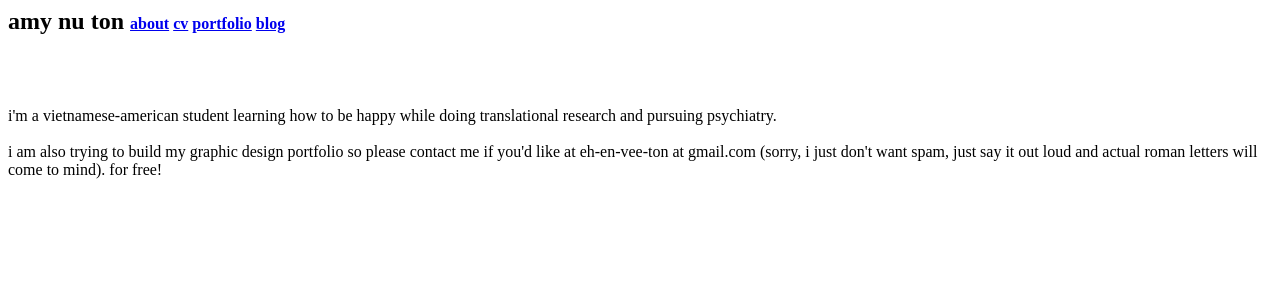
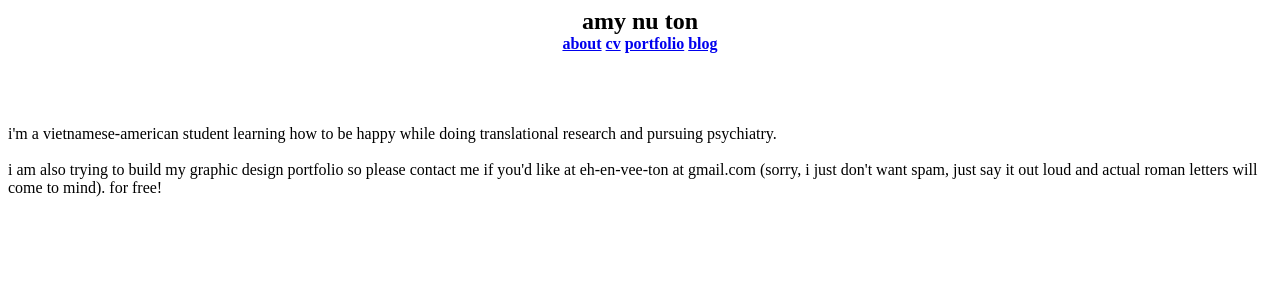
Before and after one commit to anvton/anvton.github.io, a Jekyll site: the page built from about/index.html, in a window 1280 px wide. Shown: the top 300 px of the page. Built offline with Jekyll 4.4.1, drawn with Linux system fonts in a browser that asks for light colours.

Commit message:
Update default.html

```diff
--- a/_layouts/default.html
+++ b/_layouts/default.html
@@ -6,7 +6,8 @@
 			<link rel="stylesheet" type="text/css" href="http://amynton.com/_layouts/css/main.css">
 		</head>
 		<body>
-			<nav><b><font size="+2">amy nu ton         </font> <a href="http://amynton.com/about" target="_self">about</a>   <a href="https://drive.google.com/file/d/0B5fIVhbp_RKBbzREUEtmWkZ2QUU/view?usp=sharing" target="_blank">cv</a>   <a href="http://amynton.com/portfolio" target="_self">portfolio</a>   <a href="http://amynton.com/blog" target="_self">blog</a></b></nav>
+			<nav><center><b><font size="+2">amy nu ton         </font>
+				<br /><a href="http://amynton.com/about" target="_self">about</a>   <a href="https://drive.google.com/file/d/0B5fIVhbp_RKBbzREUEtmWkZ2QUU/view?usp=sharing" target="_blank">cv</a>   <a href="http://amynton.com/portfolio" target="_self">portfolio</a>   <a href="http://amynton.com/blog" target="_self">blog</a></b></center></nav>
   <br /><br />
 
 			<div class="container">
```
